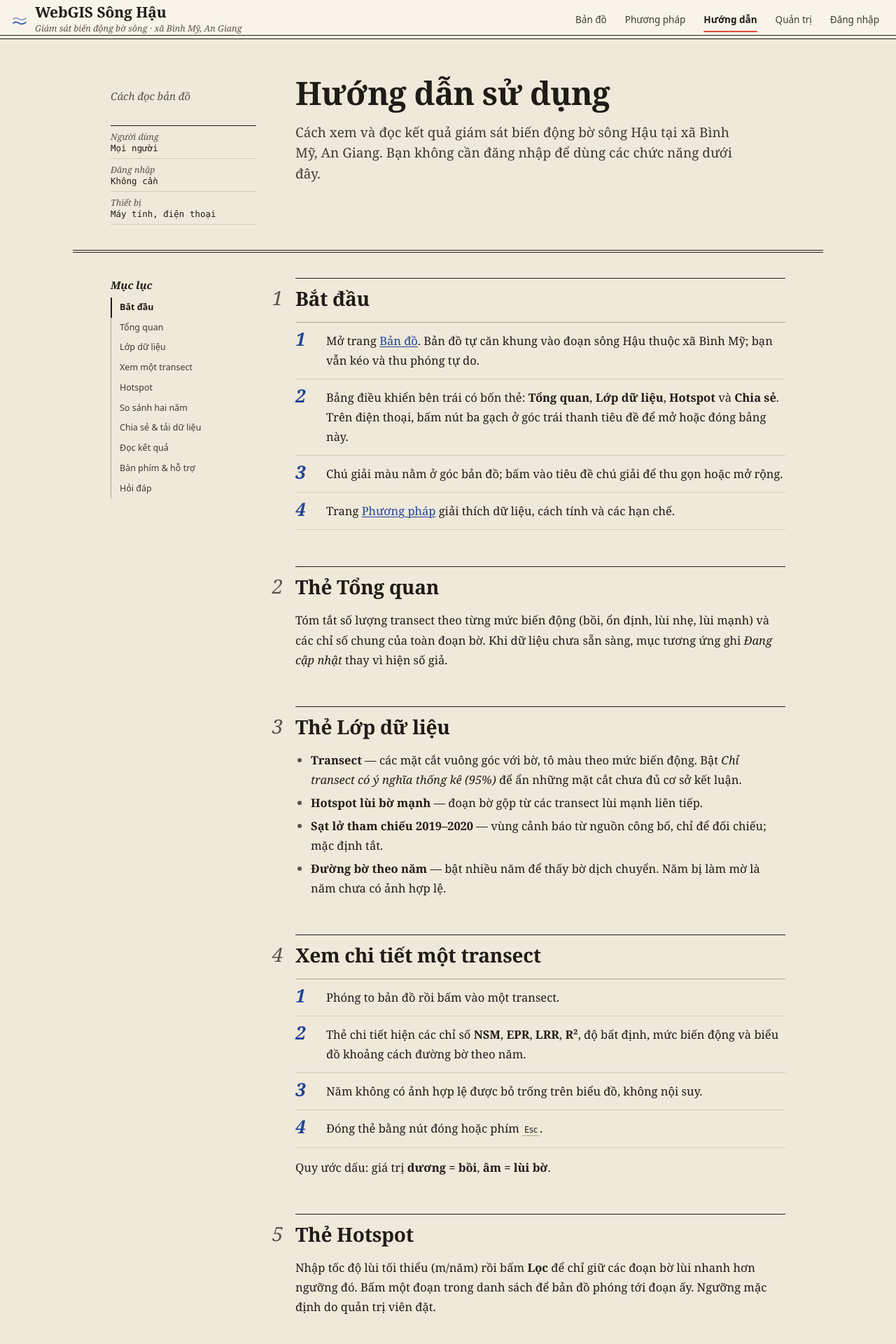
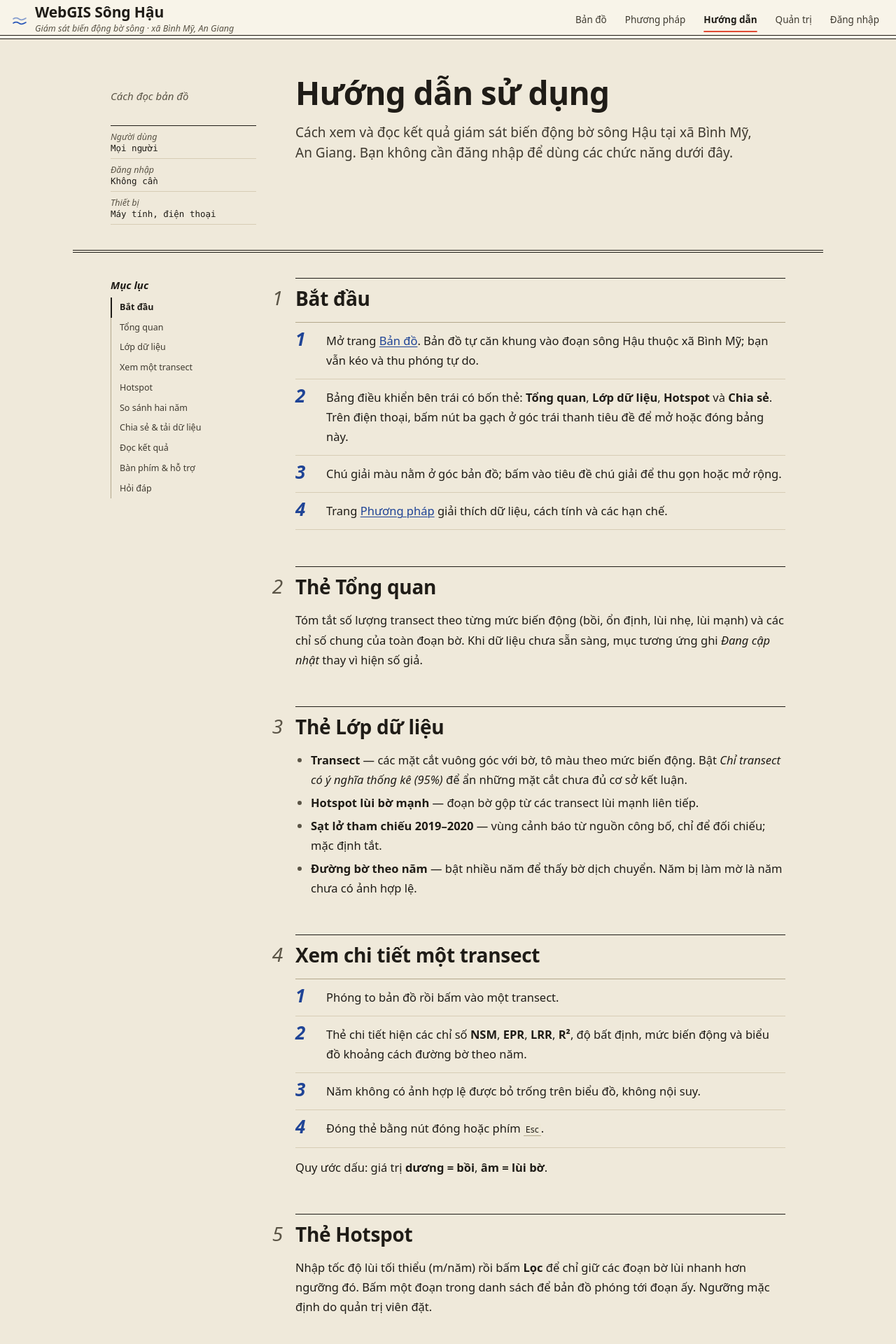
Before and after one commit to nvs15122k4/web-gis, a Laravel app: page /huong-dan in a window 1280 px wide. Shown: the top 1920 px of the page at 70% size. Run offline with Laravel 12, Linux system fonts and the light colour scheme; style sheets or scripts are compiled from the project's sources.

Commit message:
style(web): dùng phông hệ thống thay cho Public Sans, Source Serif 4 và IBM Plex Mono

```diff
--- a/web/resources/css/tokens.css
+++ b/web/resources/css/tokens.css
@@ -7,9 +7,9 @@
 :root {
     color-scheme: light;
 
-    --serif: 'Source Serif 4', 'Source Serif Pro', Georgia, 'Times New Roman', serif;
-    --font: 'Public Sans', system-ui, -apple-system, 'Segoe UI', Roboto, sans-serif;
-    --mono: 'IBM Plex Mono', ui-monospace, 'SFMono-Regular', Menlo, Consolas, monospace;
+    --serif: var(--font);
+    --font: system-ui, -apple-system, 'Segoe UI', Roboto, Arial, sans-serif;
+    --mono: ui-monospace, 'SFMono-Regular', Menlo, Consolas, monospace;
 
     /* cỡ chữ */
     --fs-xs: 11.5px;
```
